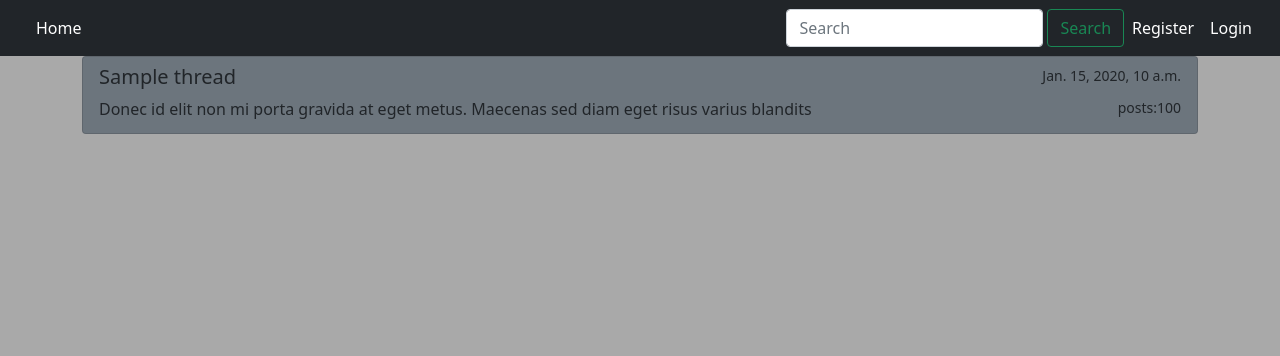
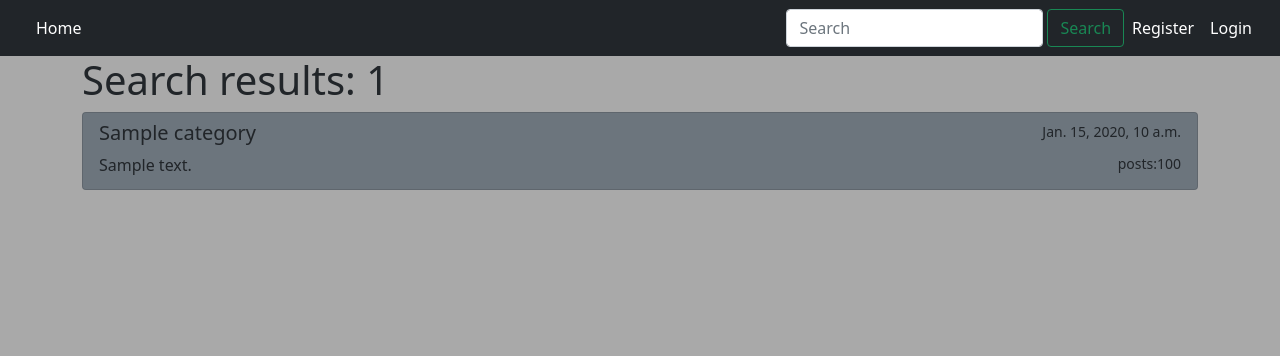
Before and after one commit to AlexxHr/django-forum, a Django app: template templates/forum/search-results.html in a window 1280 px wide. Shown: the top 356 px of the page. Run offline with Django 3.2, Linux system fonts and the light colour scheme; the template is opened without the code that fills it: most values are stand-ins (such as "Sample title", 1, 10 or a date in 2020); some libraries are stand-ins or nearby versions.

Commit message:
better looking search page and thread look

```diff
--- a/templates/forum/search-results.html
+++ b/templates/forum/search-results.html
@@ -2,21 +2,9 @@
 {% block content %}
     <div class="container">
     {% if object_list %}
+        <h1>Search results: {{ object_list|length }}</h1>
     <div class="list-group pb-2">
-            {% for thread in object_list %}
-                <a class="list-group-item list-group-item-action flex-column align-items-start bg-secondary"
-                   href="{% url 'thread posts' thread.slug %}">
-                    <div class="d-flex w-100 justify-content-between">
-                        <h5 class="mb-2">{{ thread.title }}</h5>
-                        <small>{{ thread.date_posted }}</small>
-                    </div>
-                    <div class="d-flex w-100 justify-content-between">
-                        <p class="mb-1">Donec id elit non mi porta gravida at eget metus. Maecenas sed diam eget risus
-                            varius blandits</p>
-                        <small class="ms-2">posts:100</small>
-                    </div>
-                </a>
-            {% endfor %}
+            {% include 'threads.html' %}
         </div>
     {% else %}
         <h1>No results!</h1>
--- /dev/null
+++ b/templates/threads.html
@@ -0,0 +1,17 @@
+{% for thread in object_list %}
+    <a class="list-group-item list-group-item-action flex-column align-items-start bg-secondary"
+       href="{% url 'thread posts' thread.slug %}">
+        <div class="d-flex w-100 justify-content-between">
+            <h5 class="mb-2">{{ thread.title }}</h5>
+            <small>{{ thread.date_posted }}</small>
+        </div>
+        <div class="d-flex w-100 justify-content-between">
+            {% if thread.content|length > 100 %}
+                <p class="mb-1">{{ thread.content|slice:":100" }}...</p>
+            {% else %}
+                <p class="mb-1">{{ thread.content|slice:":100" }}</p>
+            {% endif %}
+            <small class="">posts:100</small>
+        </div>
+    </a>
+{% endfor %}
```
Also changed, not shown: templates/forum/category-threads.html (+2 -15 lines).
